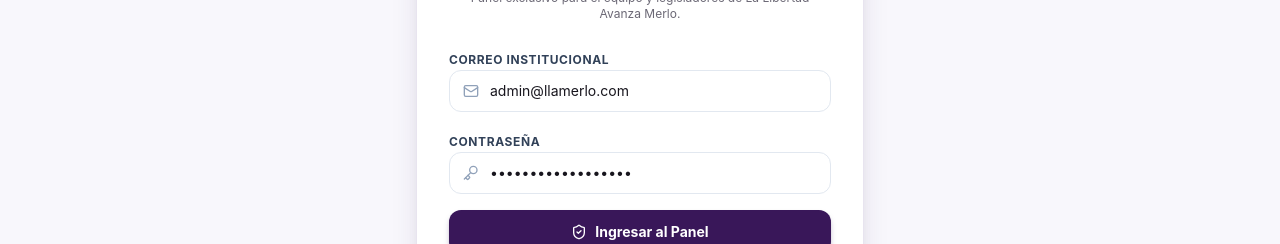
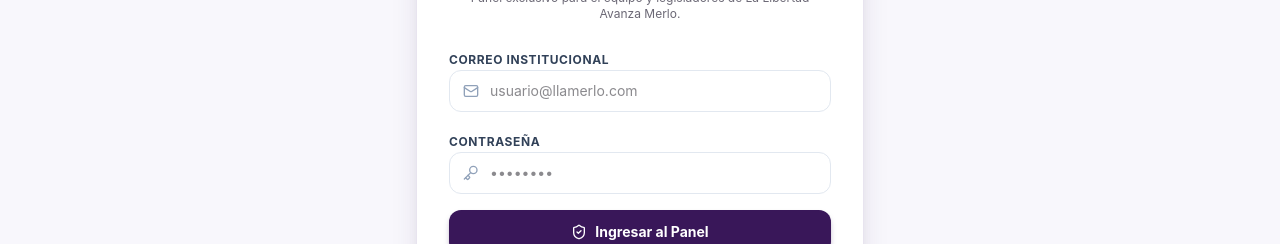
Before and after one commit to arsabot/merlo-participa, a Next.js app: page /login in a window 1280 px wide. Shown: the part 339-583 px from the top of the page. Built offline with nearby package versions, Linux system fonts and the light colour scheme.

Commit message:
fix: Limpiar campos precargados de credenciales en pantalla de login

```diff
--- a/src/app/login/page.tsx
+++ b/src/app/login/page.tsx
@@ -11,8 +11,8 @@
   const searchParams = useSearchParams();
   const redirectedFrom = searchParams.get('redirectedFrom');
 
-  const [email, setEmail] = useState('admin@llamerlo.com');
-  const [password, setPassword] = useState('merloparticipa2026');
+  const [email, setEmail] = useState('');
+  const [password, setPassword] = useState('');
   const [isLoading, setIsLoading] = useState(false);
   const [error, setError] = useState<string | null>(null);
 
```
